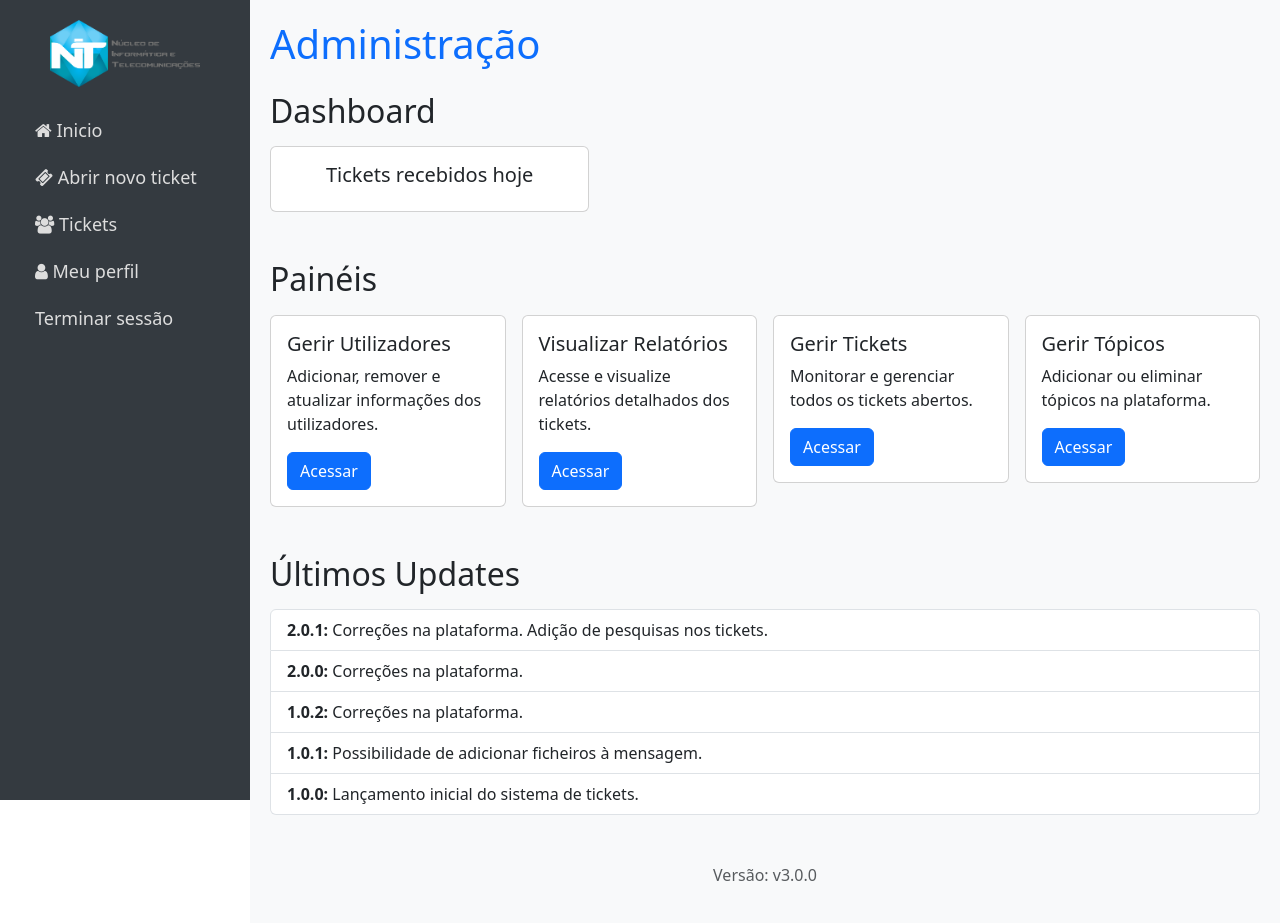
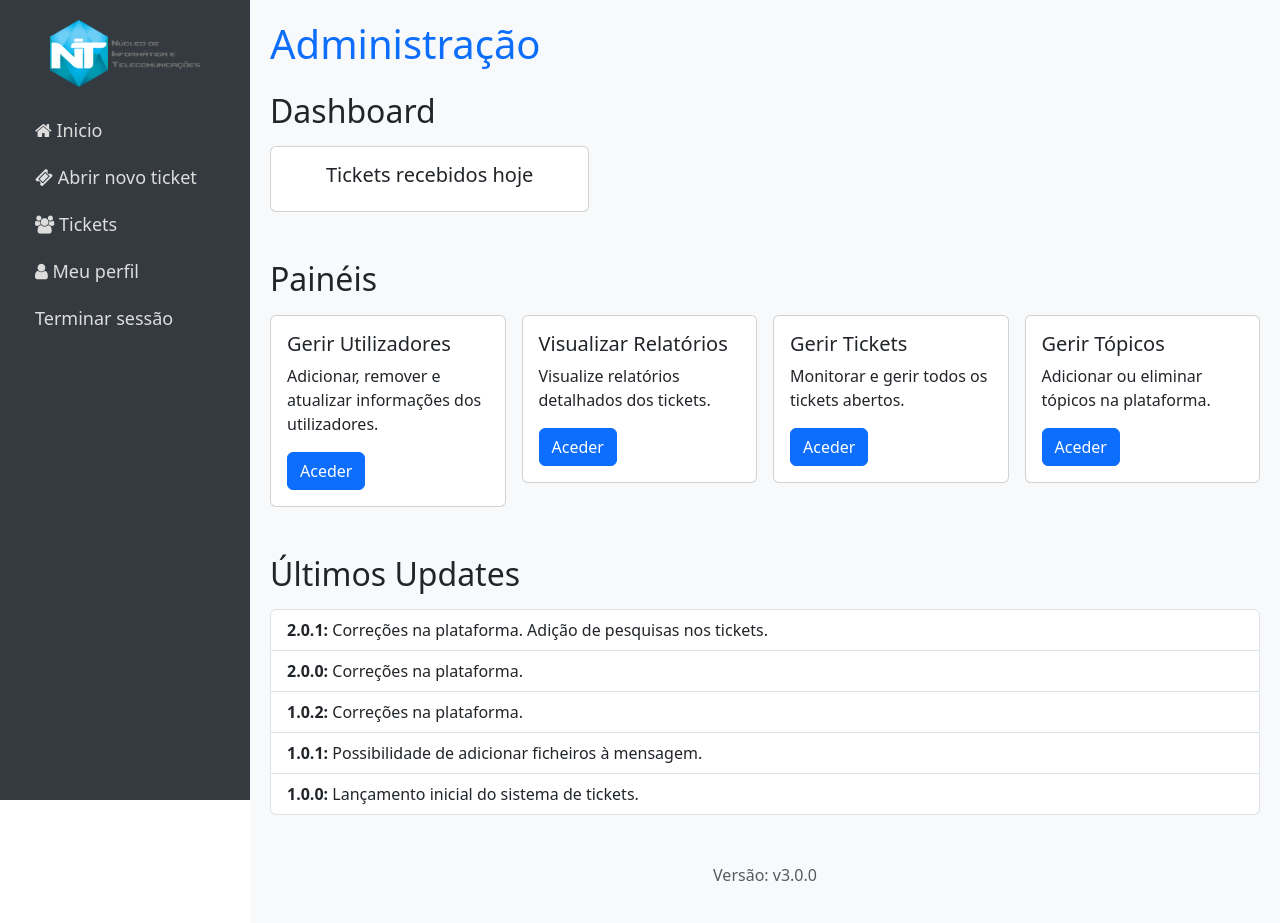
Before and after one commit to RafaelPereira014/helpdeskv2, a Flask app: template templates/admin_init.html in a window 1280 px wide. Run offline with Flask 3, Linux system fonts and the light colour scheme; the template is opened without the code that fills it, so the values that code supplies are empty; parts of the project's set-up code (start-up, migrations or seed data) failed here and were passed over; some libraries are stand-ins or nearby versions.

Commit message:
add changes to helpdesk

```diff
--- a/templates/admin_init.html
+++ b/templates/admin_init.html
@@ -142,7 +142,7 @@
                             <div class="card-body">
                                 <h5 class="card-title">Gerir Utilizadores</h5>
                                 <p class="card-text">Adicionar, remover e atualizar informações dos utilizadores.</p>
-                                <a href="/new_user" class="btn btn-primary">Acessar</a>
+                                <a href="/new_user" class="btn btn-primary">Aceder</a>
                             </div>
                         </div>
                     </div>
@@ -150,8 +150,8 @@
                         <div class="card">
                             <div class="card-body">
                                 <h5 class="card-title">Visualizar Relatórios</h5>
-                                <p class="card-text">Acesse e visualize relatórios detalhados dos tickets.</p>
-                                <a href="#" class="btn btn-primary">Acessar</a>
+                                <p class="card-text">Visualize relatórios detalhados dos tickets.</p>
+                                <a href="#" class="btn btn-primary">Aceder</a>
                             </div>
                         </div>
                     </div>
@@ -159,8 +159,8 @@
                         <div class="card">
                             <div class="card-body">
                                 <h5 class="card-title">Gerir Tickets</h5>
-                                <p class="card-text">Monitorar e gerenciar todos os tickets abertos.</p>
-                                <a href="/pannel_group" class="btn btn-primary">Acessar</a>
+                                <p class="card-text">Monitorar e gerir todos os tickets abertos.</p>
+                                <a href="/pannel_group" class="btn btn-primary">Aceder</a>
                             </div>
                         </div>
                     </div>
@@ -169,7 +169,7 @@
                             <div class="card-body">
                                 <h5 class="card-title">Gerir Tópicos</h5>
                                 <p class="card-text">Adicionar ou eliminar tópicos na plataforma.</p>
-                                <a href="/gerirtopicos" class="btn btn-primary">Acessar</a>
+                                <a href="/gerirtopicos" class="btn btn-primary">Aceder</a>
                             </div>
                         </div>
                     </div>
```
